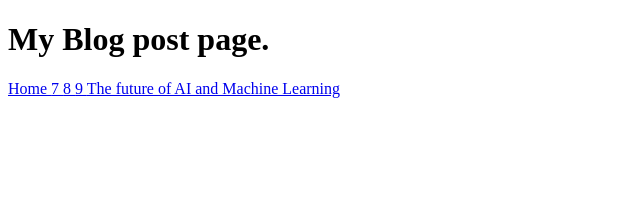
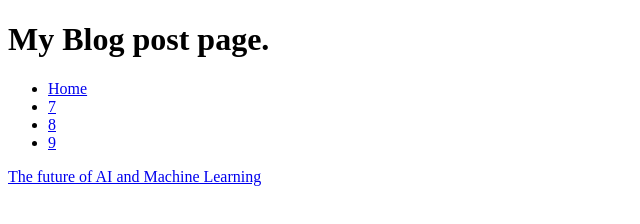
Before and after one commit to rmykhailyshyn/rmykhailyshyn.github.io, a plain HTML site: page index.html in a window 1280 px wide. Shown: the whole page, without its empty margins (0-640 px from the left). Drawn offline with Linux system fonts and the light colour scheme.

Commit message:
Update index.html

```diff
--- a/index.html
+++ b/index.html
@@ -10,18 +10,21 @@
   <h1>
    My Blog post page.
   </h1>
-  <a href="index.html">
+  <ul>
+  <li><a href="index.html">
    Home
-  </a>
-  <a href="content/7.html">
+  </a></li>
+  <li><a href="content/7.html">
    7
-  </a>
-  <a href="content/8.html">
+  </a></li>
+  <li><a href="content/8.html">
    8
-  </a>
+  </a></li>
+   <li>
   <a href="content/9.html">
    9
-  </a>
+  </a></li>
+   </ul>
   <a href="content/10.html">
    The future of AI and Machine Learning
   </a>
```
